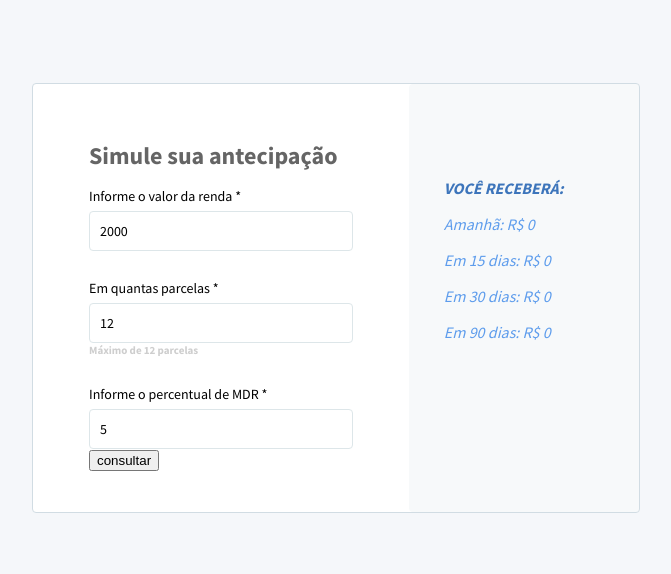
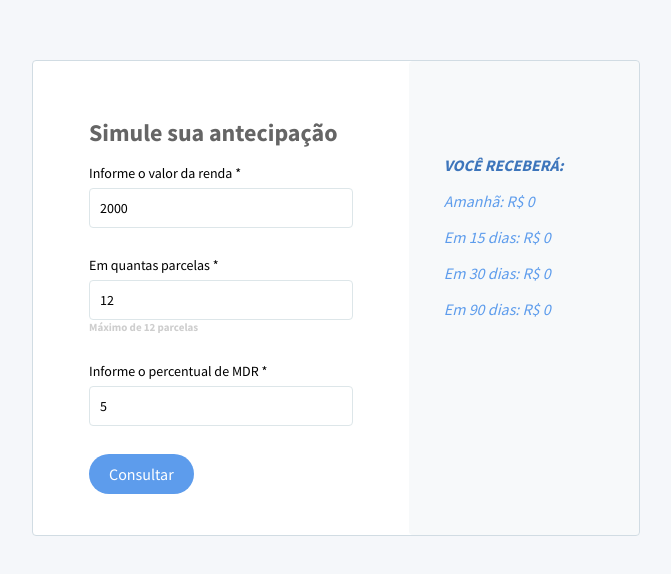
Before and after one commit to and-lz/hash-app, a React (Create React App) app: page / in a window 1280 px wide. Shown: the part 102-676 px from the top of the page, without its empty margins (304-975 px from the left). Built offline with nearby package versions, Linux system fonts and the light colour scheme.

Commit message:
Checks connection before triggering Api

```diff
--- a/src/pages/Home/Home.tsx
+++ b/src/pages/Home/Home.tsx
@@ -1,4 +1,5 @@
 import React, { useState } from 'react'
+import Button from '../../components/design-system/Button/Button'
 import {
   Card,
   CardHighlight,
@@ -16,7 +17,7 @@ import APIAntecipation from '../../infrastructure/api/API/APIAntecipation/APIAnt
 import { Page } from './Home.styles'
 
 function HomePage() {
-  const [showModal, setModal] = useState(false)
+  const [showNoConnectionModal, setShowNoConnectionModal] = useState(false)
   const [amount, setAmount] = useState('2000')
   const [installments, setInstallments] = useState('12')
   const [mdr, setMdr] = useState('5')
@@ -28,6 +29,11 @@ function HomePage() {
   })
 
   const callAPI = async function () {
+    if (!navigator.onLine) {
+      setShowNoConnectionModal(true)
+      return
+    }
+
     const response = await APIAntecipation({
       amount,
       installments,
@@ -40,10 +46,10 @@ function HomePage() {
   return (
     <Page>
       <Modal
-        visible={showModal}
+        visible={showNoConnectionModal}
         title="Você está sem conexão"
         onClose={() => {
-          setModal(false)
+          setShowNoConnectionModal(false)
         }}
         content="Para consultar os valores, é necessário conexão. Por favor, tente mais tarde."
       />
@@ -71,7 +77,8 @@ function HomePage() {
             label="Informe o percentual de MDR"
             value={mdr}
           />
-          <button onClick={() => setModal(true)}>consultar</button>
+          <Spacer />
+          <Button label="Consultar" onClick={callAPI} />
         </CardMainContent>
         <CardHighlight width="231px">
           <Heading2>Você receberá:</Heading2>
```
